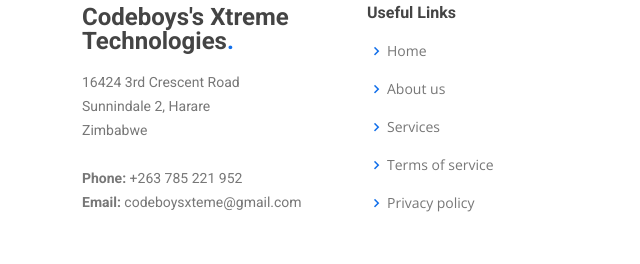
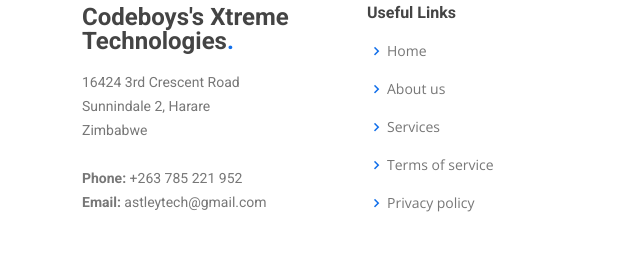
Before and after one commit to astleytech/WebSite01, a plain HTML site: page index.html in a window 1280 px wide. Shown: the part 7327-7591 px from the top of the page, 0-640 px from the left. Drawn offline with nearby package versions, Linux system fonts and the light colour scheme.

Commit message:
Update index.html

```diff
--- a/index.html
+++ b/index.html
@@ -814,7 +814,7 @@
               Sunnindale 2, Harare<br>
               Zimbabwe <br><br>
               <strong>Phone:</strong> +263 785 221 952<br>
-              <strong>Email:</strong> codeboysxteme@gmail.com<br>
+              <strong>Email:</strong> astleytech@gmail.com<br>
             </p>
           </div>
 
```
